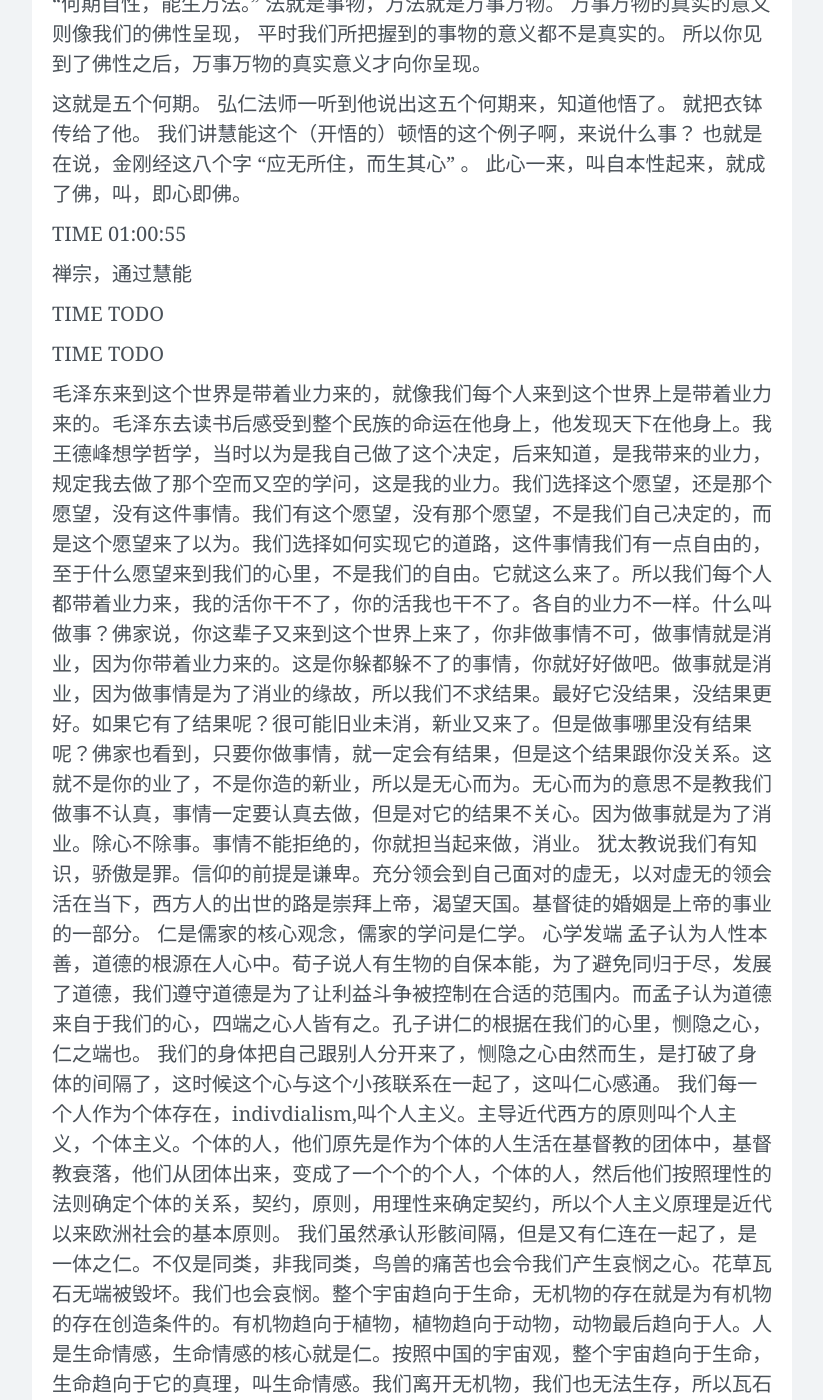
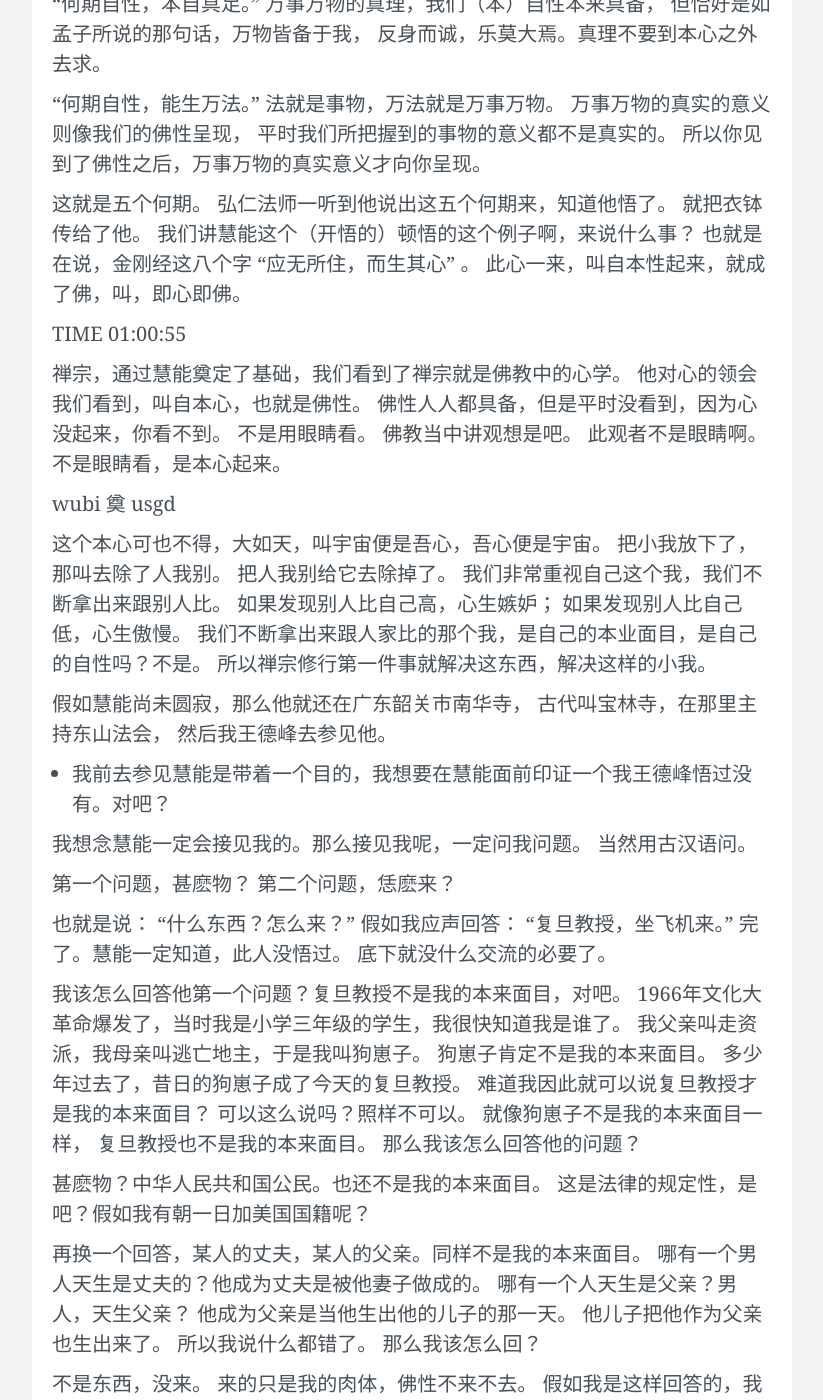
Before and after one commit to wangtiga/wangtiga.github.io, a Jekyll site: the page built from _previews/yangming_school_of_mind.md, in a window 1280 px wide and 1400 px high, scrolled down 47815 px. Shown: the whole window, without its empty margins (228-1051 px from the left). Built offline with Jekyll 4.4.1, drawn with Linux system fonts in a browser that asks for light colours; nearby versions of some CDN libraries; comment, search, counter and statistics services are not loaded; some of the changed text lies outside the part shown.

Commit message:
updated from mac

```diff
--- a/_previews/yangming_school_of_mind.md
+++ b/_previews/yangming_school_of_mind.md
@@ -2373,7 +2373,148 @@ wubi TODO 敲
 
 TIME 01:00:55
 
-禅宗，通过慧能
+禅宗，通过慧能奠定了基础，我们看到了禅宗就是佛教中的心学。
+他对心的领会我们看到，叫自本心，也就是佛性。
+佛性人人都具备，但是平时没看到，因为心没起来，你看不到。
+不是用眼睛看。
+佛教当中讲观想是吧。
+此观者不是眼睛啊。
+不是眼睛看，是本心起来。
+
+wubi 奠 usgd
+
+这个本心可也不得，大如天，叫宇宙便是吾心，吾心便是宇宙。
+把小我放下了，那叫去除了人我别。
+把人我别给它去除掉了。
+我们非常重视自己这个我，我们不断拿出来跟别人比。
+如果发现别人比自己高，心生嫉妒；
+如果发现别人比自己低，心生傲慢。
+我们不断拿出来跟人家比的那个我，是自己的本业面目，是自己的自性吗？不是。
+所以禅宗修行第一件事就解决这东西，解决这样的小我。
+
+假如慧能尚未圆寂，那么他就还在广东韶关市南华寺，
+古代叫宝林寺，在那里主持东山法会，
+然后我王德峰去参见他。
+
+- 我前去参见慧能是带着一个目的，我想要在慧能面前印证一个我王德峰悟过没有。对吧？
+
+我想念慧能一定会接见我的。那么接见我呢，一定问我问题。
+当然用古汉语问。
+
+第一个问题，甚麽物？
+第二个问题，恁麽来？
+
+也就是说： "什么东西？怎么来？"
+假如我应声回答： "复旦教授，坐飞机来。"
+完了。慧能一定知道，此人没悟过。
+底下就没什么交流的必要了。
+
+我该怎么回答他第一个问题？复旦教授不是我的本来面目，对吧。
+1966年文化大革命爆发了，当时我是小学三年级的学生，我很快知道我是谁了。
+我父亲叫走资派，我母亲叫逃亡地主，于是我叫狗崽子。
+狗崽子肯定不是我的本来面目。
+多少年过去了，昔日的狗崽子成了今天的复旦教授。
+难道我因此就可以说复旦教授才是我的本来面目？
+可以这么说吗？照样不可以。
+就像狗崽子不是我的本来面目一样，
+复旦教授也不是我的本来面目。
+那么我该怎么回答他的问题？
+
+甚麽物？中华人民共和国公民。也还不是我的本来面目。
+这是法律的规定性，是吧？假如我有朝一日加美国国籍呢？
+
+再换一个回答，某人的丈夫，某人的父亲。同样不是我的本来面目。
+哪有一个男人天生是丈夫的？他成为丈夫是被他妻子做成的。
+哪有一个人天生是父亲？男人，天生父亲？
+他成为父亲是当他生出他的儿子的那一天。
+他儿子把他作为父亲也生出来了。
+所以我说什么都错了。
+那么我该怎么回？
+
+不是东西，没来。
+来的只是我的肉体，佛性不来不去。
+假如我是这样回答的，我相信，
+慧能会认可我，此人还算是悟过的，
+底下还可能有交流的可能。
+
+NOTE 意思是这个本来面目不存在？
+
+#### 所以禅宗的心学，我们由此可见一斑。这是很根本的啊。
+去掉人我别，那下那个本来不是你本来面目的东西。
+你别把他搬出来，跟人家比，他不是本来面目。
+
+所以慧能跟那个嘲笑他的和尚说了，
+
+- "切不可轻视初学者。轻视他人有无边无量的罪。"
+
+这句话上纲上线。
+这个纲上对了，这个线也是上对了。
+人类文明社会（文明社社会中的文明）中的各种病症。
+有一个总的根源，什么根源？轻视别人。
+所以叫无边无量的罪。
+
+希特勒的那本书你去读一读，叫《我的奋斗》。
+假如你仅仅读这本书，你一定会发现，写这本书的人有一个崇高的灵魂，他要拯救世界。
+但是就是这个希特勒，犯下的滔天之大恶业。
+为什么？轻视别人。
+他首先轻视了谁？犹太人。
+其实又轻视 斯拉夫人。
+犯下了种族灭绝的滔天恶业。
+有根源的。
+
+所以，佛家把这（个文明的）种病症的根源点的非常清楚。
+
+#### 所以，那个禅宗的历史上，第一祖是达摩，印度人。
+
+从印度来到东土，就是来到中国传心法，遇到了梁武帝。
+梁武帝笃信佛教，那么达摩就想度化他，两个人就交流。
+
+梁武帝问达摩：
+ "我这辈子不知造了多少庙，供养了多少和尚。"
+ "你看我这个和尚功德大不大？"
+
+达摩回答说：
+ "这不叫功德。"
+不是功德。
+
+梁武帝听了就很不高兴。
+有人去拿这个掌故啊来问慧能，这时候慧能已经悟了之后。
+在广东主持东山法会，有人就拿这个问题来问他。
+慧能说：
+ "切不可怀疑，达摩说的对。"
+ "梁武帝那个不叫功德，叫福德。"
+ "他修的是福报。"
+
+那么（有）那个人就继续问慧能了：
+ "你说他那个不叫功德，那么在你看来什么是功德？"
+
+慧能回答了八个字：
+ "见性是功，平等是德。"
+
+功是什么？我们心灵所达到的境界，那叫见了佛性。
+自见本性，就知道自己的本来面目。
+
+德是什么？人与人打交道。
+人与人打交道的原则应该是什么？平等，叫平等是德。
+合起来叫功德。
+
+所以修禅，禅宗的学习，学习禅宗，第一件事情要守戒。
+
+一切宗派都是这样。
+所谓戒定慧，是吧？
+
+#### 禅宗守什么戒？戒轻视他人。这就是禅宗的戒。
+
+没有这一步，谈不上后面的定慧。
+有的宗派在戒方面要求就很高，是吧。
+特别是律宗，那个纪律的律啊，那个戒的名目多了。
+关键是什么？真正的，根本的戒是平等。永不轻视任何人。
+禅宗讲的戒。
+
+TIME 01:13:04
+
+有的人学佛很恭敬，每天做功课。
+我那个中学同学就这样的。
 
 
 
```
